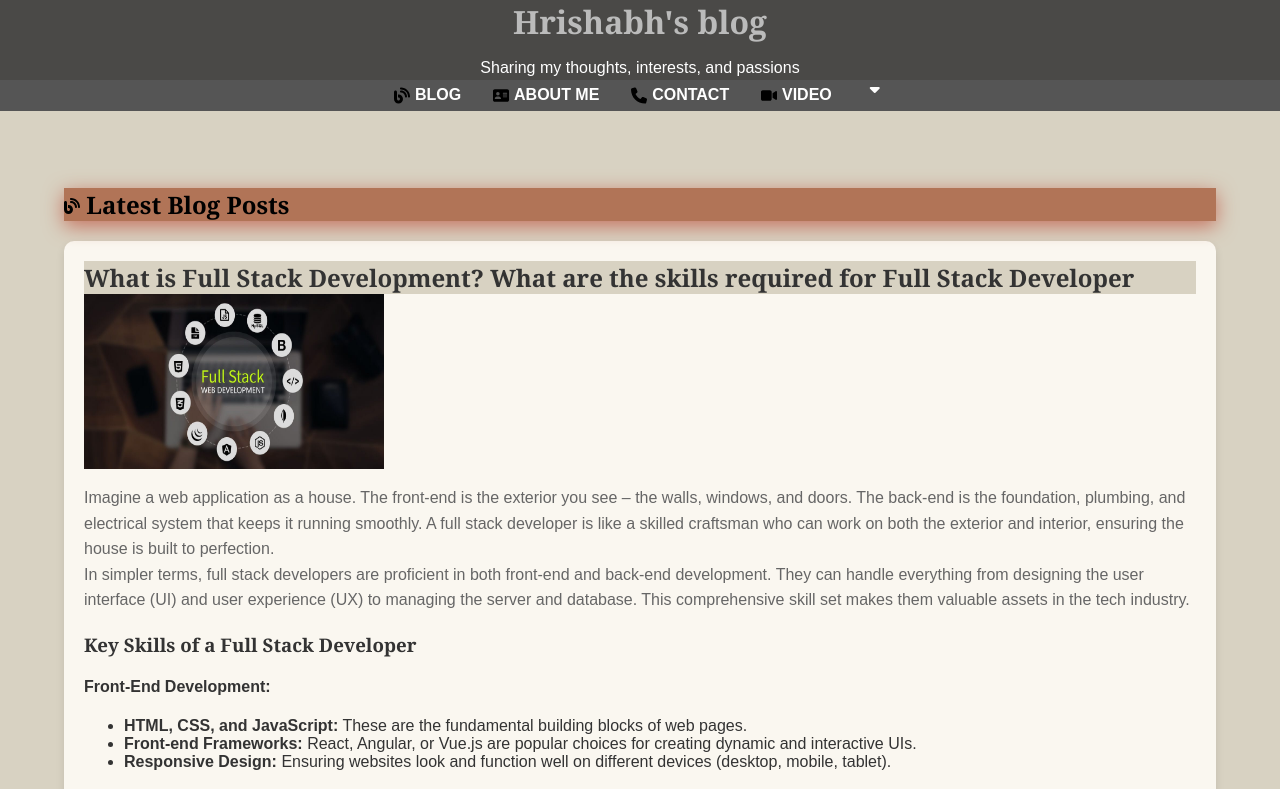
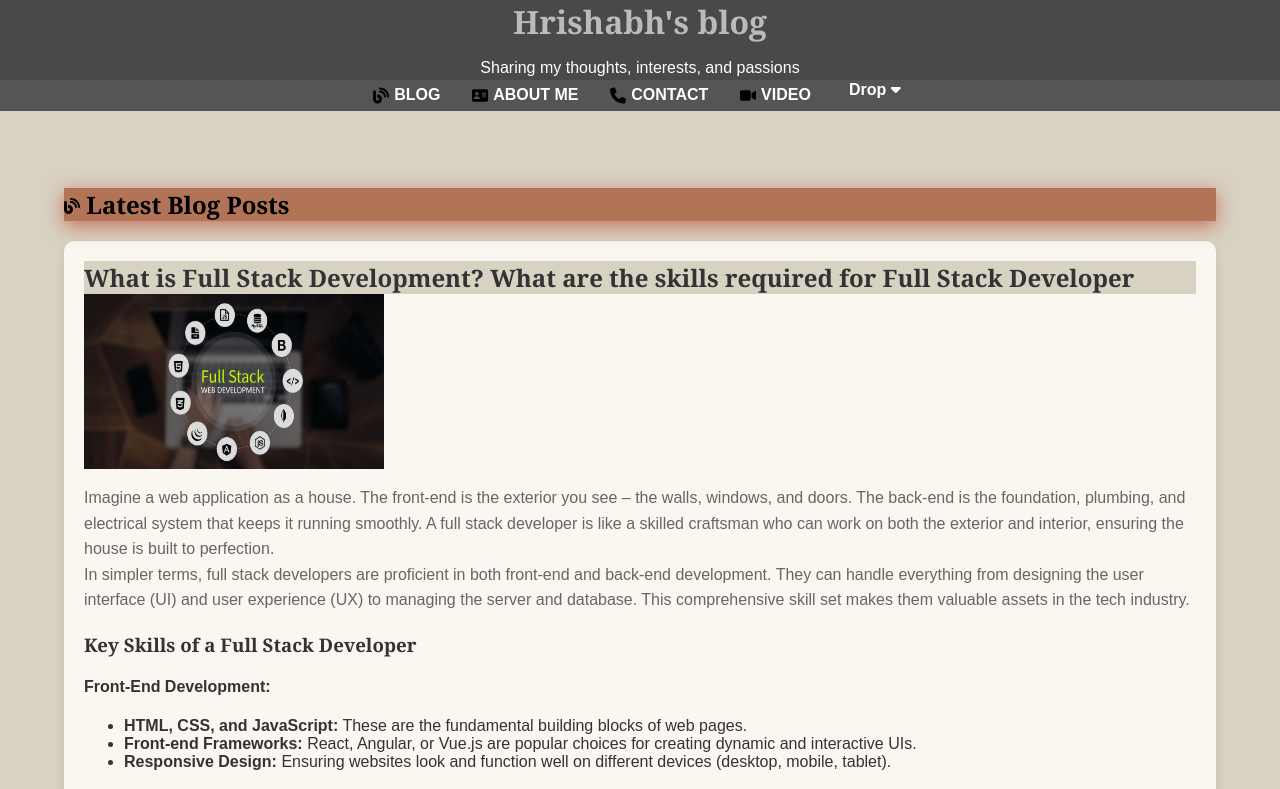
Before and after one commit to hrishabh1008/PROJECTS, a plain HTML site: page index.html in a window 1280 px wide. Shown: the top 789 px of the page. Drawn offline with Linux system fonts and the light colour scheme.

Commit message:
dropdown added with keyword

```diff
--- a/index.html
+++ b/index.html
@@ -31,7 +31,7 @@
         <img id="svg" src="Media/svg/phone-solid.svg" alt="contact me"><a href="#contact"> Contact</a>
         <img id="svg" src="Media/svg/video-solid.svg" alt="video"><a href="#htmlvideo"> Video</a>
         <div class="dropdown">
-            <button class="dropbtn"><!--Dropdown-->
+            <button class="dropbtn"><!--Dropdown-->Drop
               <i class="fa fa-caret-down"></i>
             </button>
             <div class="dropdown-content">
```
